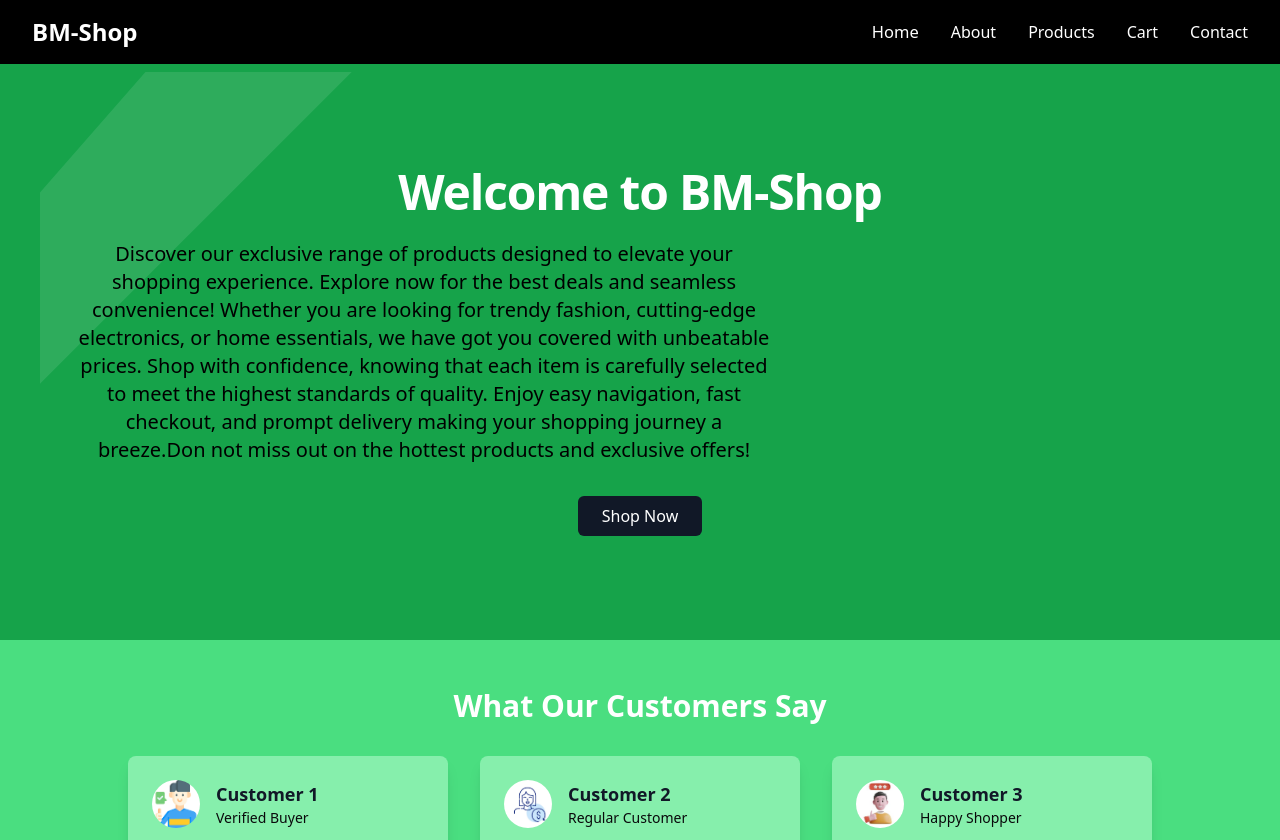
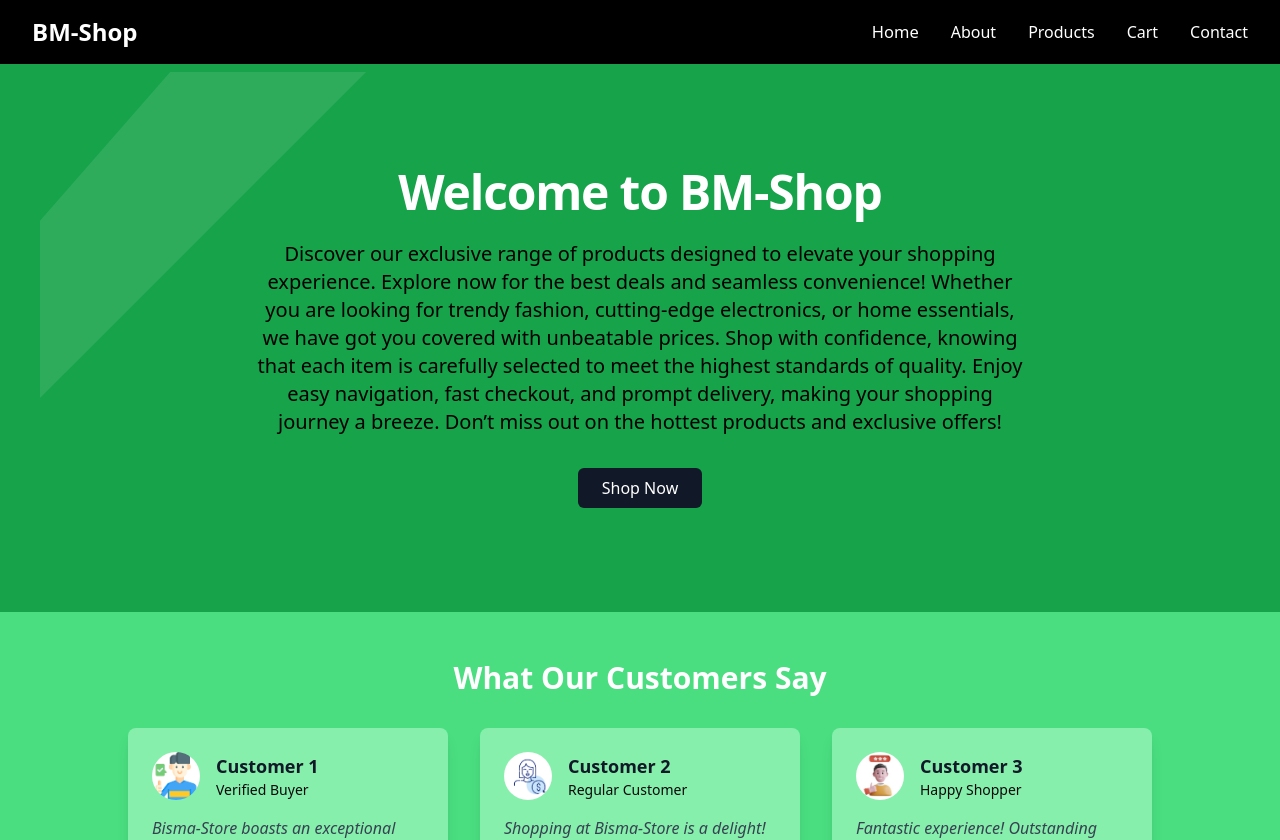
Before and after one commit to khanzadigithubid/Milestone-3-Project, a Next.js app: page / in a window 1280 px wide. Shown: the top 840 px of the page. Built offline with nearby package versions, Linux system fonts and the light colour scheme.

Commit message:
Update Hero.tsx

```diff
--- a/src/components/Hero.tsx
+++ b/src/components/Hero.tsx
@@ -5,6 +5,7 @@ const Hero = () => {
         <section className="relative bg-green-600 text-white p-2">
             <div className="max-w-7xl mx-auto px-2 sm:px-6 lg:px-8">
                 <div className="relative py-16 md:py-24">
+                    {/* Decorative SVG */}
                     <div className="absolute inset-0 overflow-hidden">
                         <svg
                             className="absolute top-0 left-0 w-full h-full"
@@ -19,13 +20,16 @@ const Hero = () => {
                             />
                         </svg>
                     </div>
+
+                    {/* Content */}
                     <div className="relative text-center">
                         <h1 className="text-[35px] font-extrabold tracking-tight sm:text-5xl">
                             Welcome to BM-Shop
                         </h1>
-                        <p className="mt-6 text-xl max-w-3xl text-black px-8">
-                        Discover our exclusive range of products designed to elevate your shopping experience. Explore now for the best deals and seamless convenience!  Whether you are looking for trendy fashion, cutting-edge electronics, or home essentials, we have got you covered with unbeatable prices.
-                        Shop with confidence, knowing that each item is carefully selected to meet the highest standards of quality. Enjoy easy navigation, fast checkout, and prompt delivery making your shopping journey a breeze.Don not miss out on the hottest products and exclusive offers! </p>
+                        <p className="mt-6 text-xl max-w-3xl mx-auto text-black">
+                            Discover our exclusive range of products designed to elevate your shopping experience. Explore now for the best deals and seamless convenience! Whether you are looking for trendy fashion, cutting-edge electronics, or home essentials, we have got you covered with unbeatable prices.
+                            Shop with confidence, knowing that each item is carefully selected to meet the highest standards of quality. Enjoy easy navigation, fast checkout, and prompt delivery, making your shopping journey a breeze. Don’t miss out on the hottest products and exclusive offers!
+                        </p>
                         <div className="mt-8">
                             <Link
                                 href="/products"
```
